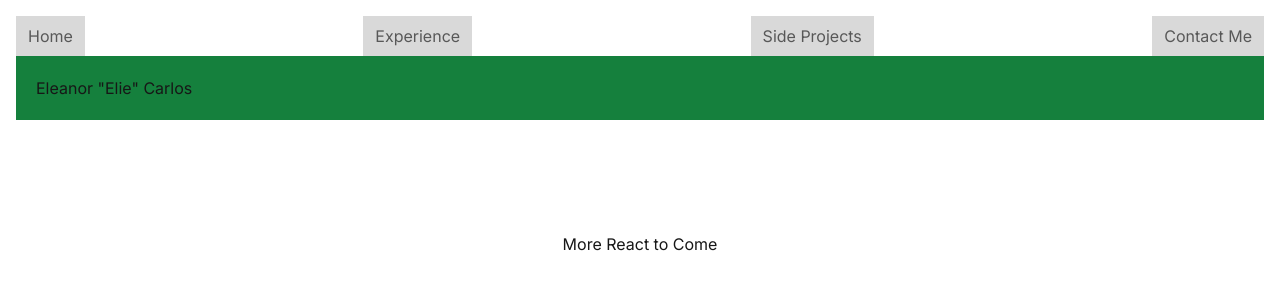
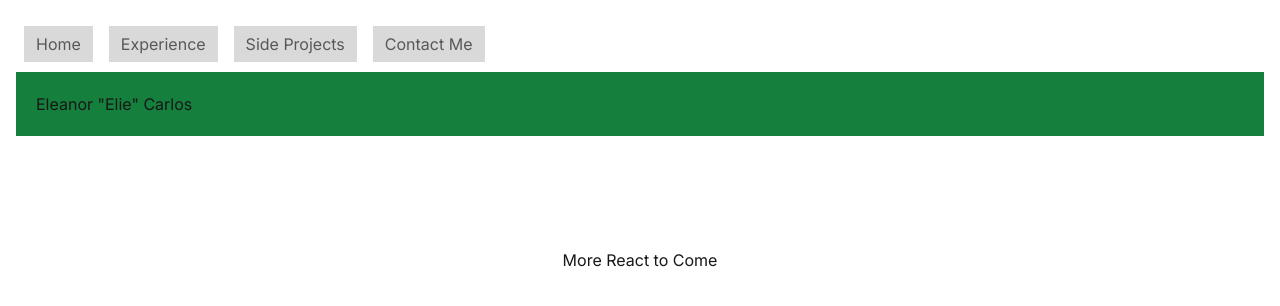
Before and after one commit to saturdaaaaaaaay/saturdaaaaaaaay.github.io, a Next.js app in the folder next-react-project/: page / in a window 1280 px wide. Shown: the top 306 px of the page. Built offline with nearby package versions, Linux system fonts and the light colour scheme.

Commit message:
Formatting nav

```diff
--- a/next-react-project/src/app/layout.js
+++ b/next-react-project/src/app/layout.js
@@ -10,22 +10,22 @@ export const metadata = {
 };
 
 function Header() {
-  const navstyle = "text-[#585858] bg-[#D9D9D9] py-2 px-3";
+  const linkstyle = "text-[#585858] bg-[#D9D9D9] py-2 px-3";
   return (
     <header className="py-4">
       <div className="container mx-auto px-4">
-        <nav className="flex items-center justify-between">
-          <div className="flex items-center">
-            <Link className={navstyle} href="/">Home</Link>
+        <nav className="flex items-center py-4">
+          <div className="flex-none items-center px-2">
+            <Link className={linkstyle} href="/">Home</Link>
           </div>
-          <div className="flex items-center">
-            <Link className={navstyle} href="experience">Experience</Link>
+          <div className="flex-none items-center px-2">
+            <Link className={linkstyle} href="experience">Experience</Link>
           </div>
-          <div className="flex items-center">
-            <Link className={navstyle} href="side_projects">Side Projects</Link>
+          <div className="flex-none items-center px-2">
+            <Link className={linkstyle} href="side_projects">Side Projects</Link>
           </div>
-          <div className="flex items-center">
-            <Link className={navstyle} href="contact_me">Contact Me</Link>
+          <div className="flex-none items-center px-2">
+            <Link className={linkstyle} href="contact_me">Contact Me</Link>
           </div>
         </nav>
         <p className="bg-green-700 p-5"> Eleanor "Elie" Carlos</p>
```
